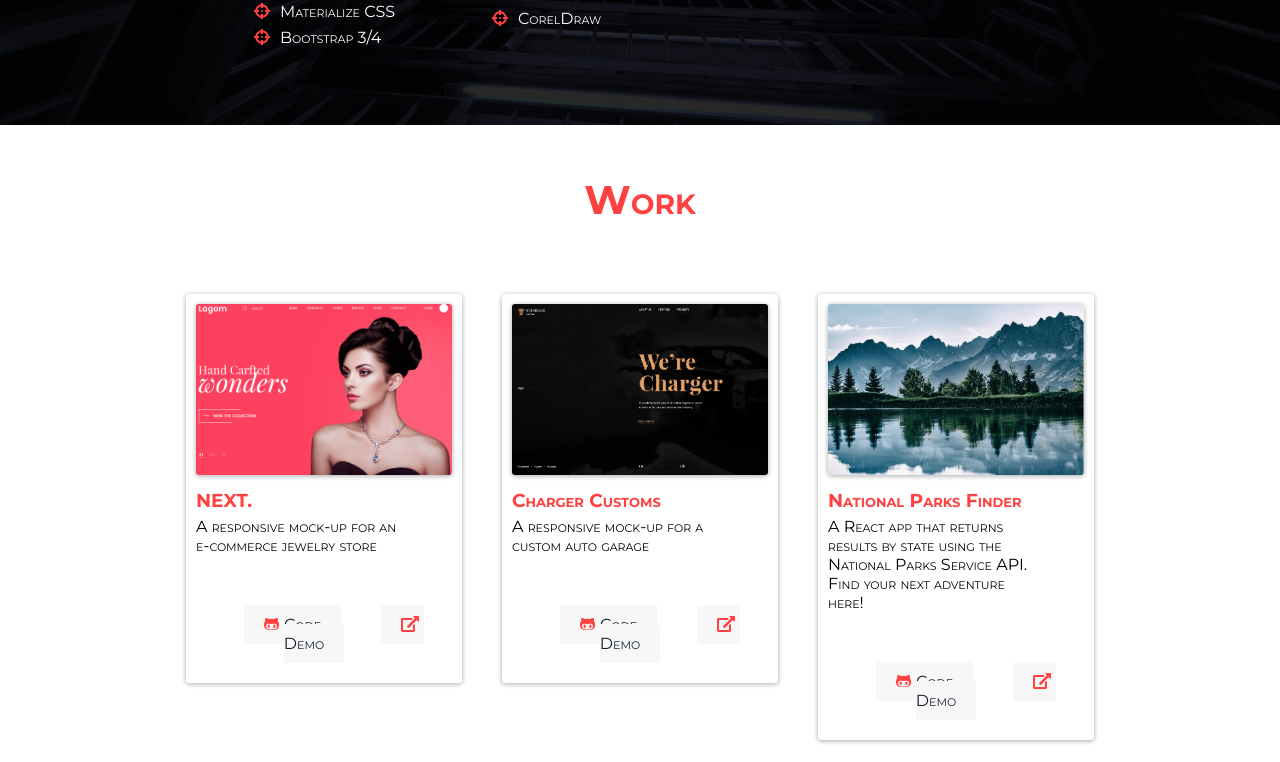
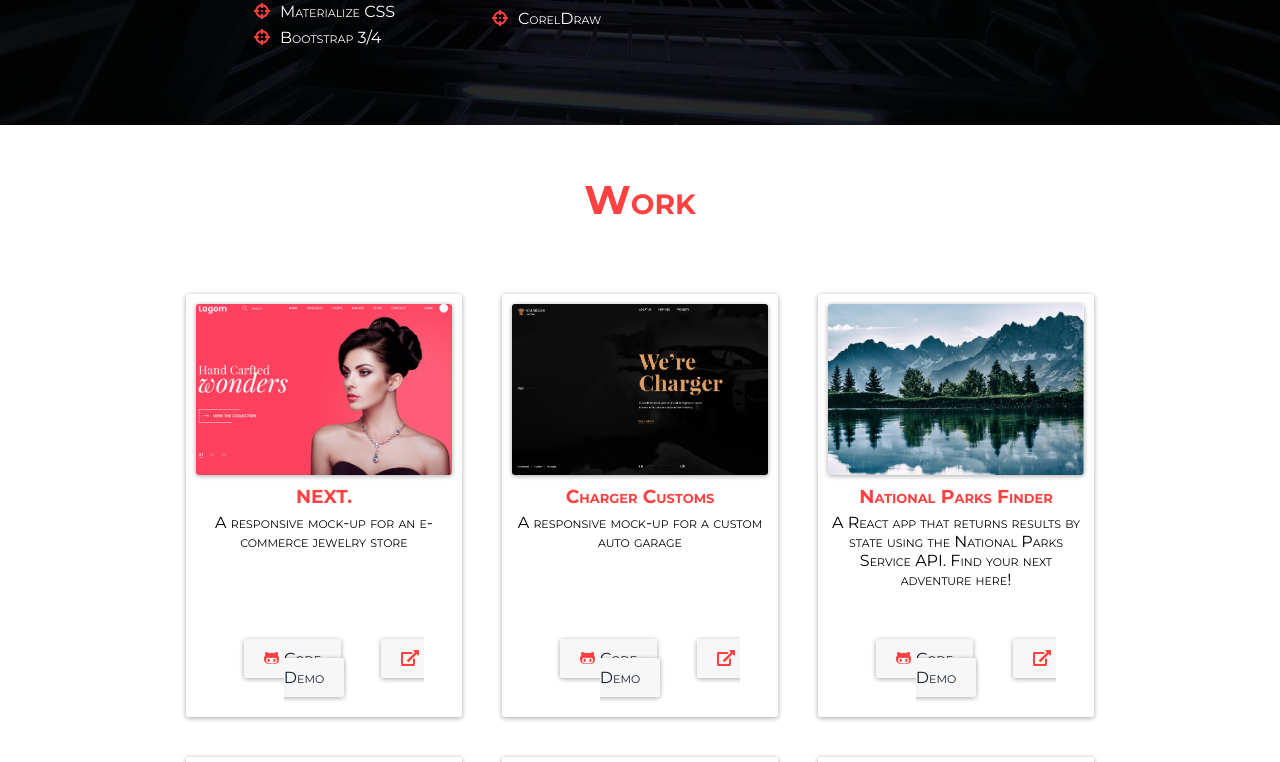
Before and after one commit to billyderringer/portfolio18, a React (Create React App) app: page / in a window 1280 px wide. Shown: the part 1380-2142 px from the top of the page. Built offline with nearby package versions, Linux system fonts and the light colour scheme.

Commit message:
updated flexbox for projects

```diff
--- a/src/Components/Body/Work/Work.css
+++ b/src/Components/Body/Work/Work.css
@@ -64,11 +64,11 @@ a:active, a:focus {
 .caps {
   font-variant: small-caps; }
 
-.shadow, #container-work #container-projects .project-card .project-buttons .project-button:hover {
+.shadow, #container-work #container-projects .project-card .project-body .project-buttons .project-button {
   box-shadow: 0 1px 5px rgba(0, 0, 0, 0.12), 0 1px 5px rgba(0, 0, 0, 0.24);
   transition: all 0.3s cubic-bezier(0.25, 0.8, 0.25, 1); }
 
-.shadow-grow:hover {
+.shadow-grow:hover, #container-work #container-projects .project-card .project-body .project-buttons .project-button:hover {
   box-shadow: 0 10px 20px rgba(0, 0, 0, 0.19), 0 6px 6px rgba(0, 0, 0, 0.23); }
 
 .section-title {
@@ -161,37 +161,39 @@ a:active, a:focus {
   width: 80%;
   margin-left: 10%; }
   #container-work #container-projects {
-    flex-wrap: wrap; }
+    display: flex;
+    flex-wrap: wrap;
+    justify-content: center; }
     #container-work #container-projects .project-card {
+      display: flex;
       margin: 20px;
       padding: 10px;
       width: 25%;
-      border-radius: 3px;
-      align-self: flex-start; }
-      #container-work #container-projects .project-card .project-img {
+      border-radius: 3px; }
+      #container-work #container-projects .project-card .project-body {
+        display: flex;
+        flex-direction: column; }
+        #container-work #container-projects .project-card .project-body h3 {
+          padding: 10px 0 5px 0;
+          color: #FF4141; }
+        #container-work #container-projects .project-card .project-body p {
+          flex: 1 0 auto;
+          margin-bottom: 40px; }
+        #container-work #container-projects .project-card .project-body .project-img {
           border-radius: 3px;
           width: 100%; }
-      #container-work #container-projects .project-card h3 {
-        padding: 10px 0 5px 0;
-        color: #FF4141; }
-      #container-work #container-projects .project-card p {
-        flex: 1 0 auto;
-        width: 80%;
-        margin-bottom: 40px; }
-      #container-work #container-projects .project-card .project-buttons {
+        #container-work #container-projects .project-card .project-body .project-buttons {
           text-align: center;
           padding: 20px; }
-        #container-work #container-projects .project-card .project-buttons .project-button {
+          #container-work #container-projects .project-card .project-body .project-buttons .project-button {
             border-radius: 3px;
             padding: 10px 20px;
             margin: 0 20px;
             color: #121e2d;
             background-color: #f7f7f7; }
-          #container-work #container-projects .project-card .project-buttons .project-button i {
+            #container-work #container-projects .project-card .project-body .project-buttons .project-button i {
               margin-right: 5px;
               color: #FF4141; }
-          #container-work #container-projects .project-card .project-buttons .project-button:hover {
-            cursor: pointer; }
 
 @media screen and (max-width: 767px) {
   #container-work {
--- a/src/Components/Body/Work/Work.js
+++ b/src/Components/Body/Work/Work.js
@@ -89,8 +89,7 @@ class Work extends Component{
 
     render(){
         return(
-            <section id="container-work"
-                     className="center-all-flex flex-column">
+            <section id="container-work">
                 <h2 className="section-title center">Work</h2>
                 <WorkTile projects={this.state.projects}/>
             </section>
--- a/src/Components/Body/Work/Work.scss
+++ b/src/Components/Body/Work/Work.scss
@@ -5,26 +5,32 @@
   width: 80%;
   margin-left: 10%;
   #container-projects{
+    display: flex;
     flex-wrap: wrap;
+    justify-content: center;
     .project-card {
+      display: flex;
       margin: 20px;
       padding: 10px;
       width: 25%;
       border-radius: 3px;
-      align-self: flex-start;
-      .project-img{
-        border-radius: 3px;
-        width: 100%;
-      }
+      .project-body{
+        display: flex;
+        flex-direction: column;
         h3{
           padding: 10px 0 5px 0;
           color: $red-orange;
         }
         p{
           flex: 1 0 auto;
-        width: 80%;
           margin-bottom: 40px;
         }
+
+        .project-img{
+          border-radius: 3px;
+          width: 100%;
+        }
+
         .project-buttons{
           text-align: center;
           padding: 20px;
@@ -32,15 +38,14 @@
             border-radius: 3px;
             padding: 10px 20px;
             margin: 0 20px;
+            @extend .shadow;
+            @extend .shadow-grow;
             i{
               margin-right: 5px;
               color: $red-orange;
             }
             color: $dark-blue;
             background-color: $off-white;
-          &:hover{
-            cursor: pointer;
-            @extend .shadow;
           }
         }
     }
--- a/src/Components/Body/Work/WorkTile.js
+++ b/src/Components/Body/Work/WorkTile.js
@@ -5,19 +5,17 @@ class WorkTile extends Component{
     render(){
         const { projects  } = this.props
         return(
-          <div id="container-projects"
-               className="center-all-flex">
+          <div id="container-projects">
             {
                 projects.map((project, i) => {
                 return <section key={i}
                             className="project-card shadow shadow-grow">
+                        <div className="project-body center">
                             <img className="project-img shadow"
                                  src={project.imgUrl}
                                  alt={project.title}/>
-                            <div>
-                                <h3>{project.title}</h3>
-                                <p>{project.description}</p>
-                            </div>
+                            <h3>{project.title}</h3>
+                            <p>{project.description}</p>
                             <div className="project-buttons">
                                 <a className="project-button"
                                    href={project.siteGithub}
@@ -34,6 +32,7 @@ class WorkTile extends Component{
                                     Demo
                                 </a>
                             </div>
+                        </div>
                         </section>
 
                 })
```
Also changed, not shown: 1 other file (tests, documents, lock files or other folders). Lines whose indentation alone changed are shown as unchanged.
